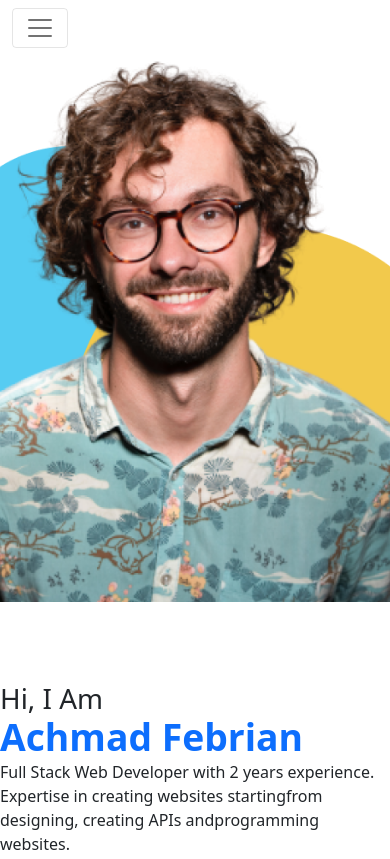
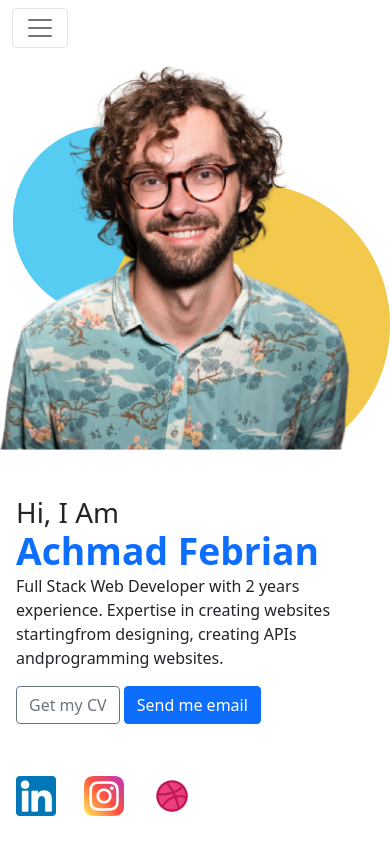
Before and after one commit to achmadfebrian/achmadfebrian.github.io, a plain HTML site: page index.html in a window 390 px wide. Shown: the top 859 px of the page. Drawn offline with nearby package versions, Linux system fonts and the light colour scheme.

Commit message:
Hero banner

```diff
--- a/index.html
+++ b/index.html
@@ -63,7 +63,7 @@
           </div>
         </div>
 
-        <div class="text-hero" style="position: absolute; left: 0; bottom: 80px;">
+        <div class="icon-hero" style="position: absolute; left: 0; bottom: 80px;">
           <div class="d-inline-block">
             <a href="#" class="text-decoration-none me-4">
               <img src="./Images/linkedin.png" alt="linkedin.png" width="40px" height="40px">
--- a/style.css
+++ b/style.css
@@ -11,27 +11,39 @@
 
 /* `md` applies to small devices (landscape phones, less than 768px) */
 @media (max-width: 767.98px) {
-  /* .wrap-text-hero {
+  .text-hero, .icon-hero, .image-hero {
+    padding: 1rem;
+  }
+
+  .text-hero {
+    top: 24px !important;
+  }
+
+  .wrap-text-hero, .wrap-image-hero {
+    height: 400px !important;
+  }
+
+  .image-hero img {
+    width: 100vw !important;
+  }
+
+  .icon-hero {
+    bottom: 24px !important;
+  }
+}
+
+/* `lg` applies to medium devices (tablets, less than 992px) */
+@media (max-width: 991.98px) {
+
+  .wrap-text-hero {
     order: 1;
   }
 
   .image-hero {
-    right: 50%;
-    top: 50%;
-    transform: translate(50%, -50%);
-  } */
-}
-
-/* `lg` applies to medium devices (tablets, less than 992px) */
-@media (max-width: 991.98px) {
-  .wrap-text-hero {
-    order: 1;
-  }
-
-  .wrap-image-hero .image-hero {
     top: 50% !important;
     right: 50% !important;
     transform: translate(50%, -50%) !important;
+    padding: 0 !important;
   }
  }
 
```
